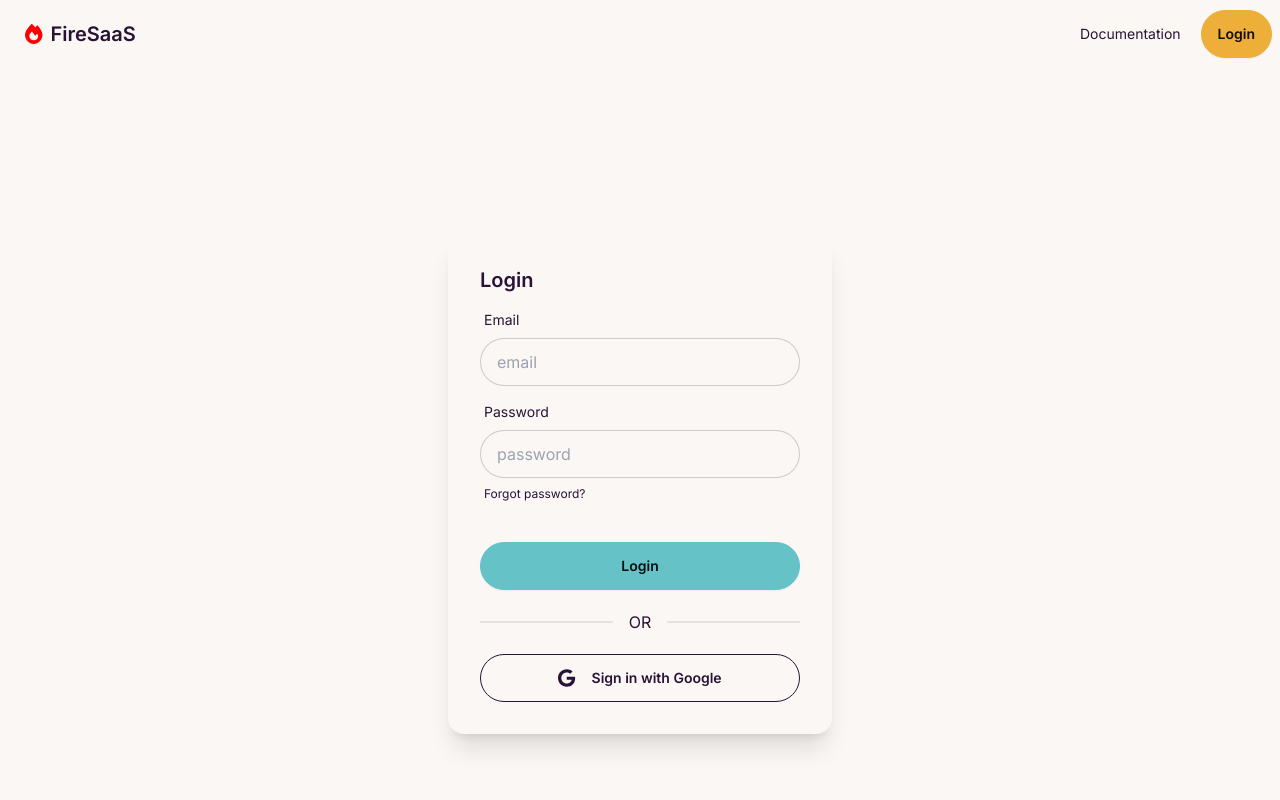
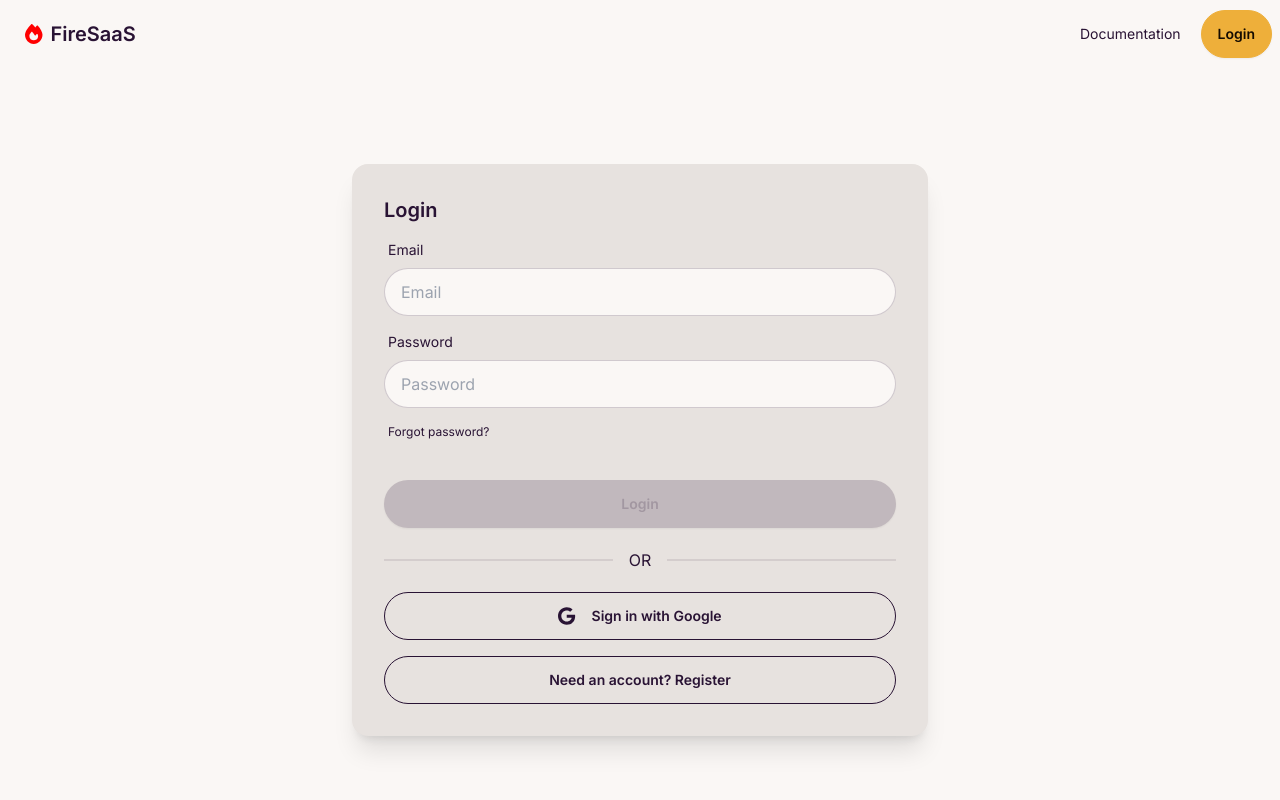
Before and after one commit to AgentBurgundy/fire-saas, a Next.js app: page /login in a window 1280 px wide. Shown: the top 800 px of the page. Built offline with nearby package versions, Linux system fonts and the light colour scheme; no server answers.

Commit message:
update login form

```diff
--- a/src/components/auth/LoginForm.tsx
+++ b/src/components/auth/LoginForm.tsx
@@ -3,45 +3,99 @@
 import React, { useState } from "react";
 import { FontAwesomeIcon } from "@fortawesome/react-fontawesome";
 import { faGoogle } from "@fortawesome/free-brands-svg-icons";
-import { signInGoogle, signInOrCreateAccount } from "@/lib/firebase/signin";
+import { signInGoogle } from "@/lib/firebase/signin";
 import toast from "react-hot-toast";
+import {
+  createUserWithEmailAndPassword,
+  sendPasswordResetEmail,
+  signInWithEmailAndPassword,
+} from "firebase/auth";
+import { auth } from "@/lib/firebase/firebaseClient";
+import router from "next/router";
 
-export default function LoginForm() {
+enum FormMode {
+  Login,
+  Register,
+}
+
+export default function AuthForm() {
   const [email, setEmail] = useState("");
   const [password, setPassword] = useState("");
+  const [confirmPassword, setConfirmPassword] = useState("");
+  const [formMode, setFormMode] = useState<FormMode>(FormMode.Login);
 
   const handleGoogleAuth = async () => {
     await signInGoogle();
   };
 
-  const handleEmailAuth = async () => {
-    if (!email || !password) {
-      toast.error("Please enter an email and password");
+  const handleLogin = async () => {
+    try {
+      await signInWithEmailAndPassword(auth, email, password);
+    } catch (error: any) {
+      switch (error.code) {
+        case "auth/user-not-found":
+        case "auth/wrong-password":
+          toast.error("Incorrect email or password.");
+          break;
+        default:
+          console.error(error);
+          toast.error("An error occurred. Please try again.");
+      }
+    }
+  };
+
+  const handleRegister = async () => {
+    if (password !== confirmPassword) {
+      toast.error("Passwords do not match.");
       return;
     }
 
-    const { result, error } = await signInOrCreateAccount(email, password);
-    if (error) {
-      toast.error(error.message);
+    try {
+      await createUserWithEmailAndPassword(auth, email, password);
+      router.push("/dashboard");
+    } catch (error: any) {
+      if (error.code === "auth/email-already-in-use") {
+        toast.error("Email already in use.");
+      } else {
+        console.error(error);
+        toast.error("An error occurred. Please try again.");
+      }
+    }
+  };
+
+  const handleForgotPassword = async (e: React.MouseEvent) => {
+    e.preventDefault(); // Prevent the page from navigating on link click
+    if (!email) {
+      toast.error("Please enter your email address.");
       return;
+    }
+
+    try {
+      await sendPasswordResetEmail(auth, email);
+      toast.success("Password reset email sent.");
+    } catch (error: any) {
+      console.error(error);
+      toast.error("An error occurred. Please try again.");
     }
   };
 
   return (
-    <div className="flex flex-col items-center justify-center h-screen">
-      <div className="card w-96 bg-base-100 shadow-xl">
+    <div className="flex flex-col w-full items-center justify-start pt-20 h-screen">
+      <div className="card w-full max-w-xs md:max-w-md lg:max-w-lg xl:max-w-xl bg-base-300 shadow-xl">
         <div className="card-body">
-          <h2 className="card-title">Login</h2>
+          <h2 className="card-title">
+            {formMode === FormMode.Login ? "Login" : "Register"}
+          </h2>
           <div className="form-control">
             <label className="label">
               <span className="label-text">Email</span>
             </label>
             <input
-              type="text"
-              placeholder="email"
+              type="email"
+              placeholder="Email"
               className="input input-bordered"
+              value={email}
               onChange={(e) => setEmail(e.target.value)}
-              value={email}
             />
           </div>
           <div className="form-control">
@@ -50,21 +104,55 @@ export default function LoginForm() {
             </label>
             <input
               type="password"
-              placeholder="password"
+              placeholder="Password"
               className="input input-bordered"
+              value={password}
               onChange={(e) => setPassword(e.target.value)}
-              value={password}
             />
+          </div>
+          {formMode === FormMode.Register && (
+            <div className="form-control">
+              <label className="label">
+                <span className="label-text">Confirm Password</span>
+              </label>
+              <input
+                type="password"
+                placeholder="Confirm Password"
+                className="input input-bordered"
+                value={confirmPassword}
+                onChange={(e) => setConfirmPassword(e.target.value)}
+              />
+            </div>
+          )}
+          {formMode === FormMode.Login && (
             <label className="label">
-              <a href="#" className="label-text-alt link link-hover">
+              <a
+                href="#"
+                onClick={handleForgotPassword}
+                className="label-text-alt link link-hover"
+              >
                 Forgot password?
               </a>
             </label>
-          </div>
+          )}
           <div className="form-control mt-6">
-            <button onClick={handleEmailAuth} className="btn btn-primary">
-              Login
-            </button>
+            {formMode === FormMode.Login ? (
+              <button
+                disabled={!email || !password}
+                onClick={handleLogin}
+                className="btn btn-primary"
+              >
+                Login
+              </button>
+            ) : (
+              <button
+                disabled={!email || !password || !confirmPassword}
+                onClick={handleRegister}
+                className="btn btn-primary"
+              >
+                Register
+              </button>
+            )}
           </div>
           <div className="divider">OR</div>
           <div className="form-control">
@@ -73,6 +161,22 @@ export default function LoginForm() {
               in with Google
             </button>
           </div>
+          <div className="form-control mt-2">
+            <button
+              className="btn btn-outline btn-neutral"
+              onClick={() =>
+                setFormMode(
+                  formMode === FormMode.Login
+                    ? FormMode.Register
+                    : FormMode.Login
+                )
+              }
+            >
+              {formMode === FormMode.Login
+                ? "Need an account? Register"
+                : "Have an account? Login"}
+            </button>
+          </div>
         </div>
       </div>
     </div>
```
